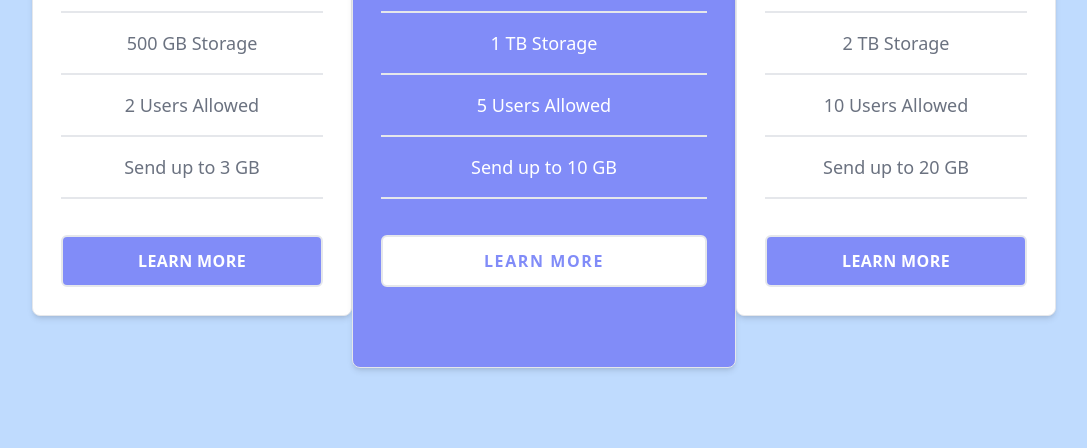
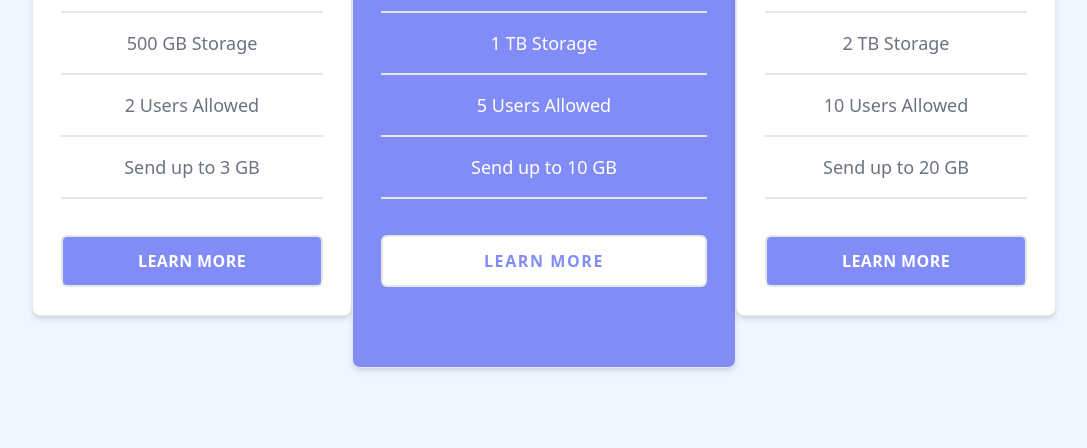
Before and after one commit to sandro21-glitch/Pricing-component-with-TailwindCSS, a plain HTML site: page index.html in a window 1280 px wide. Shown: the part 482-930 px from the top of the page, without its empty margins (96-1183 px from the left). Drawn offline with nearby package versions, Linux system fonts and the light colour scheme.

Commit message:
Update index.html

```diff
--- a/index.html
+++ b/index.html
@@ -14,7 +14,7 @@
 <body>
 
     <!-- Global Container -->
-    <div class="min-h-screen font-sans flex items-center relative overflow-hidden bg-blue-200" >
+    <div class="min-h-screen font-sans flex items-center relative overflow-hidden bg-blue-50" >
       <!-- Images -->
       <img src="/images/bg-bottom.svg" alt="" class="hidden lg:block absolute lg:bottom-0 -z-10">
       <img src="/images/bg-top.svg" alt="" class="absolute -top-10 -right-52 -z-10 lg:top-0 lg:right-0">
```
